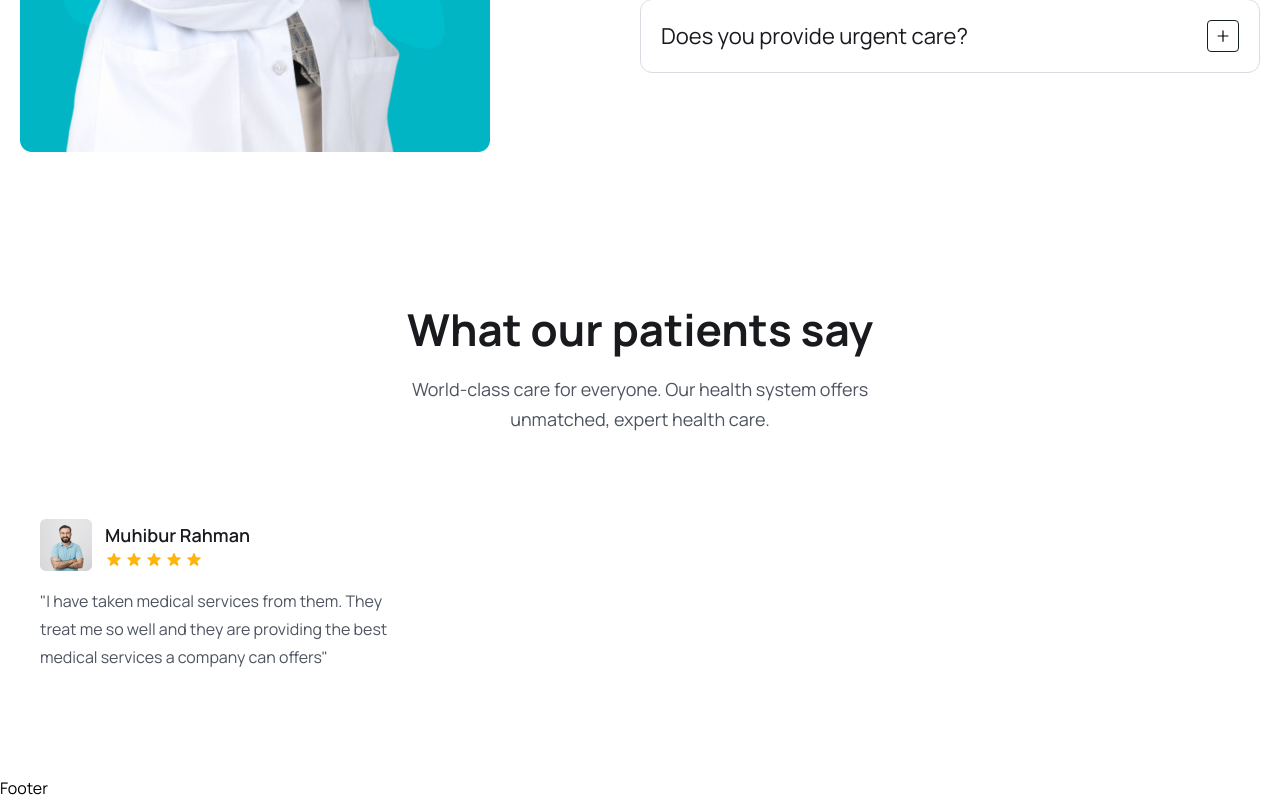
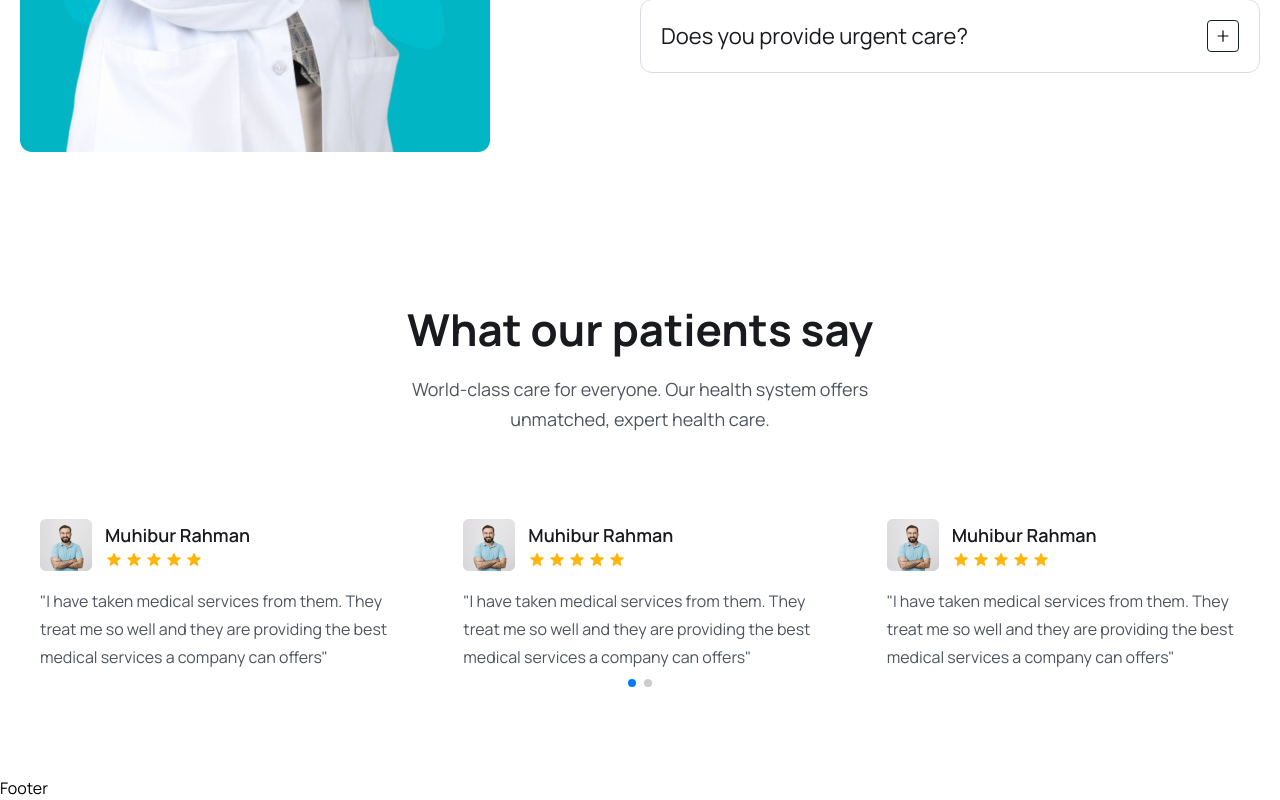
Before and after one commit to brad434/MedicareBooking, a React (Vite) app in the folder frontend/: page / in a window 1280 px wide. Shown: the part 5368-6168 px from the top of the page. Built offline with nearby package versions, Linux system fonts and the light colour scheme.

Commit message:
completed testimonial

```diff
--- a/frontend/src/components/Testimonial/Testimonial.jsx
+++ b/frontend/src/components/Testimonial/Testimonial.jsx
@@ -44,6 +44,69 @@
                         <p className='text-[16px] leading-7 mt-4 text-textColor font-[400] '>"I have taken medical services from them. They treat me so well and they are providing the best medical services a company can offers"</p>
                     </div>
                 </SwiperSlide>
+
+                <SwiperSlide>
+                    <div className="py-[30px] px-5 rounded-3">
+                        <div className="flex items-center gap-[13px]">
+                            <img src={patientAvatar} alt="" />
+                            <div>
+                                <h4 className='text-[18px] leading-[30px] font-semibold text-headingColor'>
+                                    Muhibur Rahman
+                                </h4>
+                                <div className="flex items-center gap-[2px]">
+                                    <HiStar className='text-yellowColor w-[18px] h-5' />
+                                    <HiStar className='text-yellowColor w-[18px] h-5' />
+                                    <HiStar className='text-yellowColor w-[18px] h-5' />
+                                    <HiStar className='text-yellowColor w-[18px] h-5' />
+                                    <HiStar className='text-yellowColor w-[18px] h-5' />
+                                </div>
+                            </div>
+                        </div>
+                        <p className='text-[16px] leading-7 mt-4 text-textColor font-[400] '>"I have taken medical services from them. They treat me so well and they are providing the best medical services a company can offers"</p>
+                    </div>
+                </SwiperSlide>
+
+                <SwiperSlide>
+                    <div className="py-[30px] px-5 rounded-3">
+                        <div className="flex items-center gap-[13px]">
+                            <img src={patientAvatar} alt="" />
+                            <div>
+                                <h4 className='text-[18px] leading-[30px] font-semibold text-headingColor'>
+                                    Muhibur Rahman
+                                </h4>
+                                <div className="flex items-center gap-[2px]">
+                                    <HiStar className='text-yellowColor w-[18px] h-5' />
+                                    <HiStar className='text-yellowColor w-[18px] h-5' />
+                                    <HiStar className='text-yellowColor w-[18px] h-5' />
+                                    <HiStar className='text-yellowColor w-[18px] h-5' />
+                                    <HiStar className='text-yellowColor w-[18px] h-5' />
+                                </div>
+                            </div>
+                        </div>
+                        <p className='text-[16px] leading-7 mt-4 text-textColor font-[400] '>"I have taken medical services from them. They treat me so well and they are providing the best medical services a company can offers"</p>
+                    </div>
+                </SwiperSlide>
+
+                <SwiperSlide>
+                    <div className="py-[30px] px-5 rounded-3">
+                        <div className="flex items-center gap-[13px]">
+                            <img src={patientAvatar} alt="" />
+                            <div>
+                                <h4 className='text-[18px] leading-[30px] font-semibold text-headingColor'>
+                                    Muhibur Rahman
+                                </h4>
+                                <div className="flex items-center gap-[2px]">
+                                    <HiStar className='text-yellowColor w-[18px] h-5' />
+                                    <HiStar className='text-yellowColor w-[18px] h-5' />
+                                    <HiStar className='text-yellowColor w-[18px] h-5' />
+                                    <HiStar className='text-yellowColor w-[18px] h-5' />
+                                    <HiStar className='text-yellowColor w-[18px] h-5' />
+                                </div>
+                            </div>
+                        </div>
+                        <p className='text-[16px] leading-7 mt-4 text-textColor font-[400] '>"I have taken medical services from them. They treat me so well and they are providing the best medical services a company can offers"</p>
+                    </div>
+                </SwiperSlide>
             </Swiper>
         </div>
     )
```
